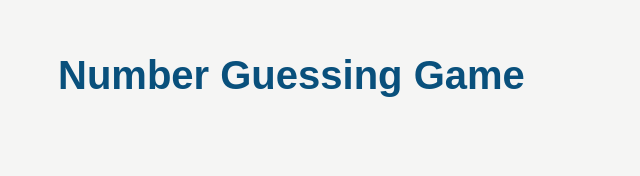
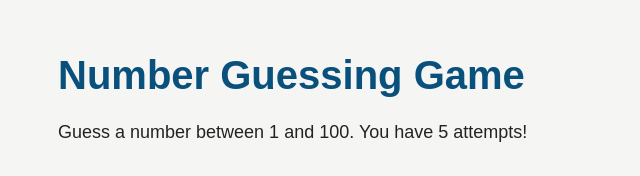
Before and after one commit to mgdeveloper45/lab-316.2.1, a website built with Parcel: page index.html in a window 1280 px wide. Shown: the whole page, without its empty margins (0-640 px from the left). Built offline with nearby package versions, Linux system fonts and the light colour scheme.

Commit message:
created p tag with instructions

```diff
--- a/src/index.js
+++ b/src/index.js
@@ -2,4 +2,8 @@ const app = document.getElementById("app");
 
 const title = document.createElement("h1");
 title.textContent = "Number Guessing Game";
-app.appendChild(title)
+app.appendChild(title);
+
+const instructions = document.createElement("p");
+instructions.textContent = "Guess a number between 1 and 100. You have 5 attempts!";
+app.appendChild(instructions);
--- a/src/styles.css
+++ b/src/styles.css
@@ -14,7 +14,7 @@ body {
     font-size: 18px;
     margin: 10px 0;
   }
-  /* code {
+  code {
     color: #09507c;
     background: #deedf2;
     padding: 2px 10px;
@@ -24,7 +24,7 @@ body {
   td {
     border: 1px solid black;
     padding: 15px;
-  } */
+  }
 
   button {
     font-size: 20px;
```
